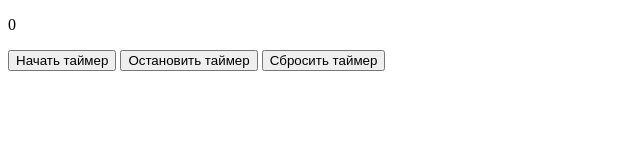
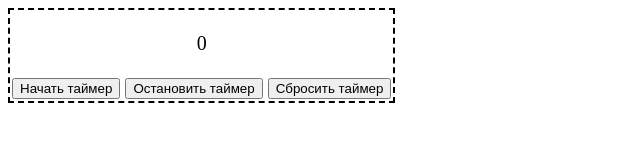
Before and after one commit to joyrostie-zz/js_study, a plain HTML site: page joyrostie/Classwork_Homework.html in a window 1280 px wide. Shown: the whole page, without its empty margins (0-640 px from the left). Drawn offline with Linux system fonts and the light colour scheme.

Commit message:
home_work2

```diff
--- a/joyrostie/Classwork_Homework.html
+++ b/joyrostie/Classwork_Homework.html
@@ -38,8 +38,8 @@
 		clearTimeout(t_Id);
 		start = 0;
 		document.getElementById("one").innerHTML = start;
-
 	}
+	document.querySelector("div").style.cssText = "text-align: center;font-size: 15pt;border:2px dashed black;display: inline-block; padding: 2px";
 
 </script>
 </body>
```
